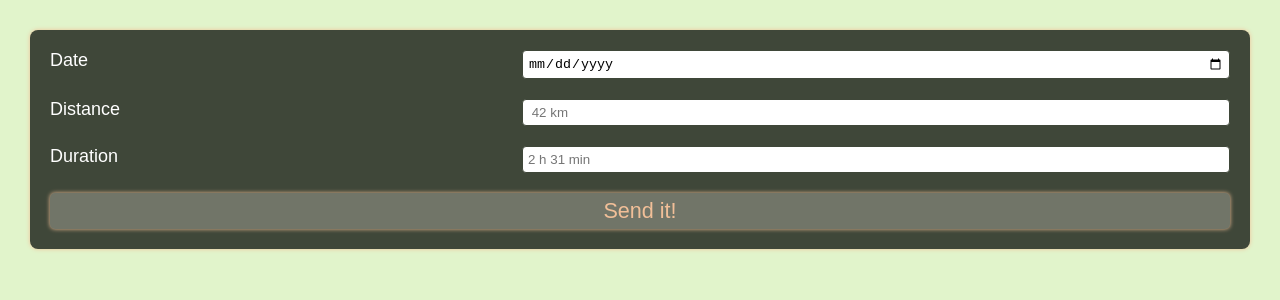
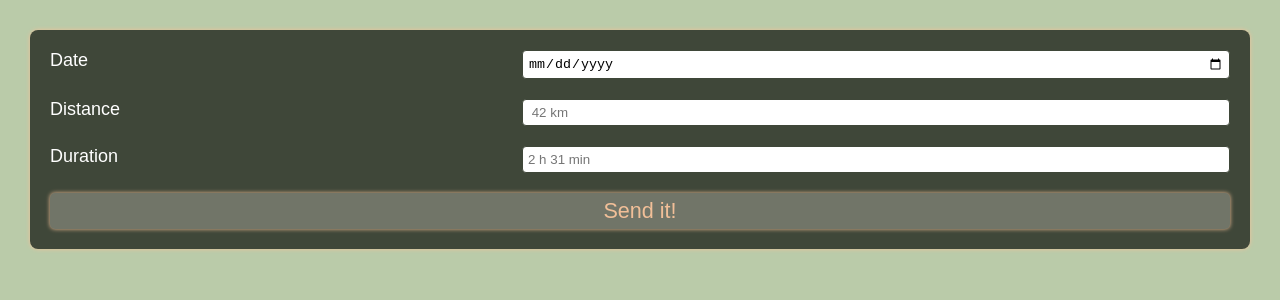
Before and after one commit to dw0111/capstone-project, a React (Create React App) app: page / in a window 1280 px wide. Shown: the top 300 px of the page. Built offline with nearby package versions, Linux system fonts and the light colour scheme.

Commit message:
Cleanup before new US

```diff
--- a/src/GlobalStyles.js
+++ b/src/GlobalStyles.js
@@ -17,7 +17,7 @@ body {
   margin: 0;
   font-size: 112.5%;
   font-family: sans-serif;
-  background: var(--light);
+  background: var(--medium);
 }
 
 button {
```
Also changed, not shown: 2 other files (tests, documents, lock files or other folders).
